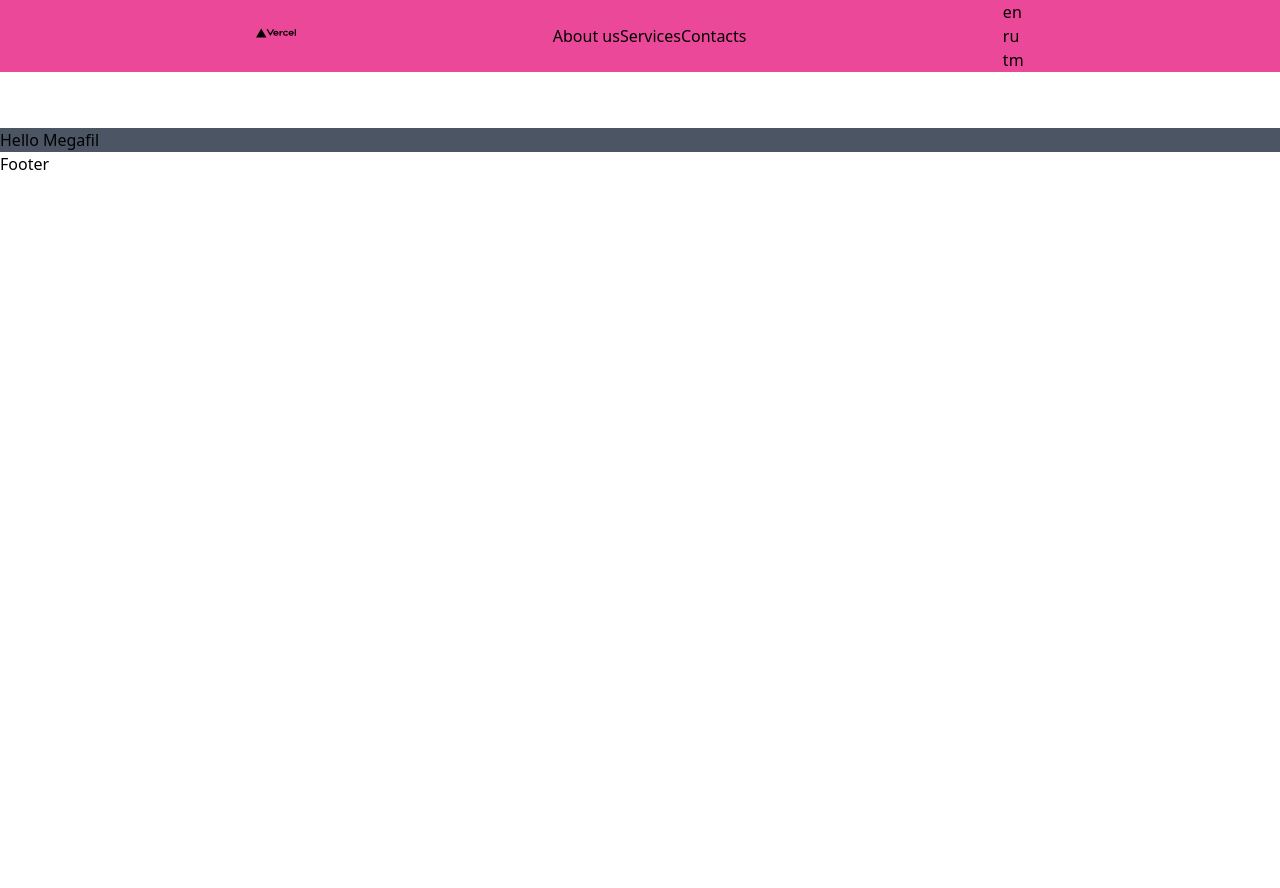
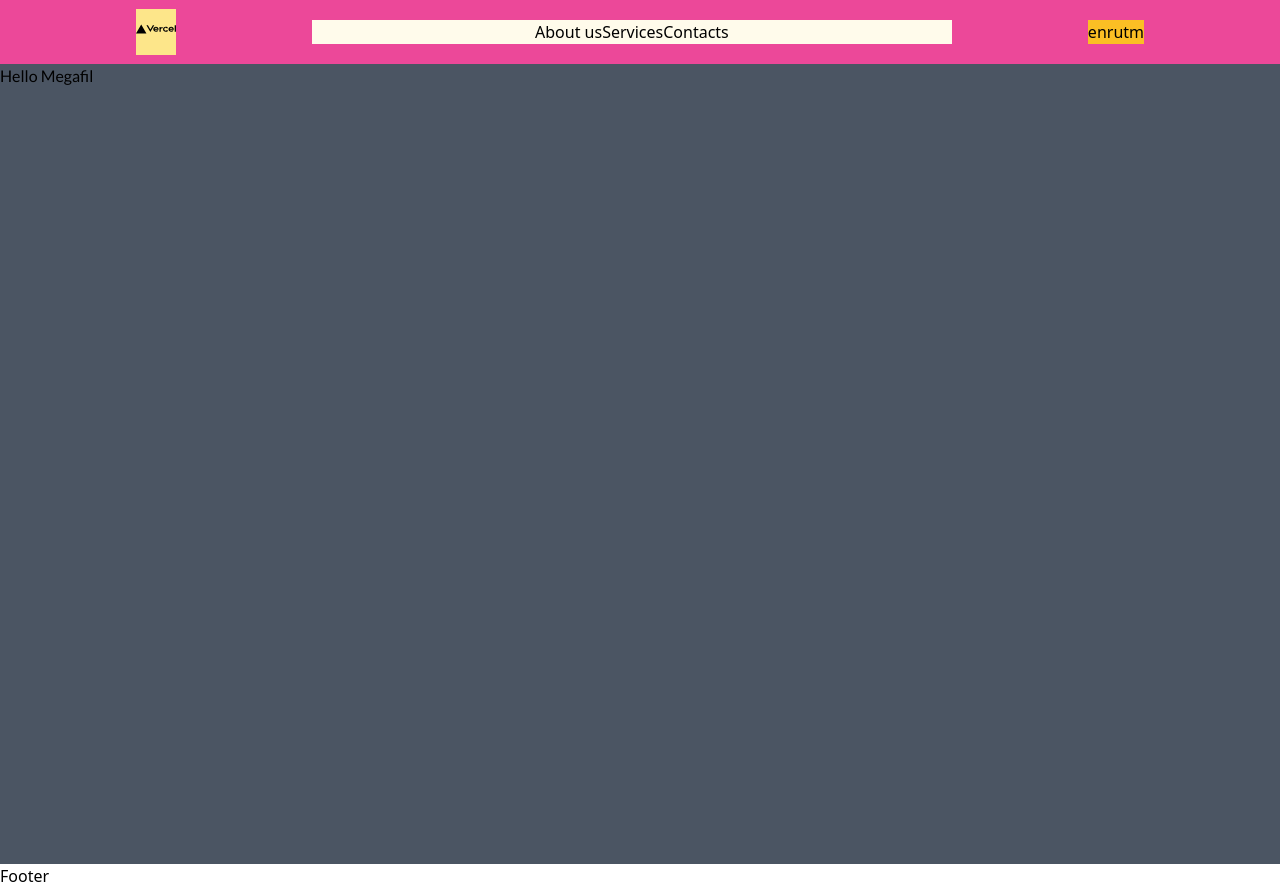
Before and after one commit to myradov/megafil, a Next.js app in the folder megafil/: page / in a window 1280 px wide. Before the commit the page ends 800 px from the top, so only its background shows below. Built offline with nearby package versions, Linux system fonts and the light colour scheme; a web font is replaced by a local one.

Commit message:
Added fontFamily

```diff
--- a/megafil/components/Layout.js
+++ b/megafil/components/Layout.js
@@ -30,7 +30,7 @@ const MainLayout = ({children}) => {
                 <title>{siteTitle}</title>
             </Head>
             <Nav />
-            <main className="relative pt-16">{children}</main>
+            <main className="relative pt-16 font-main">{children}</main>
             <Footer />
         </>
     )
--- a/megafil/components/Nav.js
+++ b/megafil/components/Nav.js
@@ -15,17 +15,17 @@ const Nav = () => {
 
     return (
         <>
-            <nav className="relative w-full h-16 bg-green-400 text-black">
-                <div id="menu" className="flex justify-evenly items-center bg-blue-500 md:bg-red-500 lg:bg-pink-500">
-                    <div id="logo">
+            <nav className="fixed z-10 w-full h-16 bg-green-400 text-black">
+                <div id="menu" className="relative w-full h-full flex justify-evenly items-center bg-blue-500 md:bg-red-500 lg:bg-pink-500">
+                    <div id="logo" className="bg-yellow-200">
                         <Link href="/">
                             <a>
                                 <Image src={logo} alt="Megafil Logo" width={40} height={40}/>
                             </a>
                         </Link>
                     </div>
-                    <ul id="menulist" className="hidden md:flex">
-                        <li>
+                    <ul id="menulist" className="hidden md:flex justify-center items-center w-1/2 bg-yellow-50">
+                        <li className="">
                             <Link href="/about">
                                 <a>About us</a>
                             </Link>
@@ -41,8 +41,8 @@ const Nav = () => {
                             </Link>
                         </li>
                     </ul>
-                    <div id="locales" className="hidden md:block">
-                        <ul>
+                    <div id="locales" className="hidden md:block bg-yellow-400">
+                        <ul className="flex justify-between items-center">
                             <li>
                                 <Link href="#">
                                     <a>en</a>
@@ -68,8 +68,8 @@ const Nav = () => {
                         </Link>
                     </div>
                 </div>
-                <div id="sidenav" className={ sidebar ? "fixed w-full h-auto pt-16 bg-red-100" : "hidden"}>
-                    <ul id="menulist" className="flex md:hidden">
+                <div id="sidenav" className={ sidebar ? "fixed w-full h-auto z-10 bg-red-100" : "hidden"}>
+                    <ul id="menulist" className="flex flex-col justify-center items-center md:hidden">
                         <li>
                             <Link href="/about">
                                 <a>About us</a>
--- a/megafil/pages/index.js
+++ b/megafil/pages/index.js
@@ -10,9 +10,9 @@ export default function Home() {
         <link rel="icon" href="/favicon.ico" />
       </Head>
 
-      <main className="">
-        <div className="bg-gray-600">Hello Megafil</div>
-      </main>
+      <section className="bg-gray-200" id="home">
+        <div className="bg-gray-600 h-screen">Hello Megafil</div>
+      </section>
     </div>
 
   )
--- a/megafil/tailwind.config.js
+++ b/megafil/tailwind.config.js
@@ -2,7 +2,11 @@ module.exports = {
   purge: ['./pages/**/*.{js,ts,jsx,tsx}', './components/**/*.{js,ts,jsx,tsx}'],
   darkMode: false, // or 'media' or 'class'
   theme: {
-    extend: {},
+    extend: {
+      fontFamily: {
+        'main': ['Lato', 'sans'],
+       }
+    },
   },
   variants: {
     extend: {},
```
